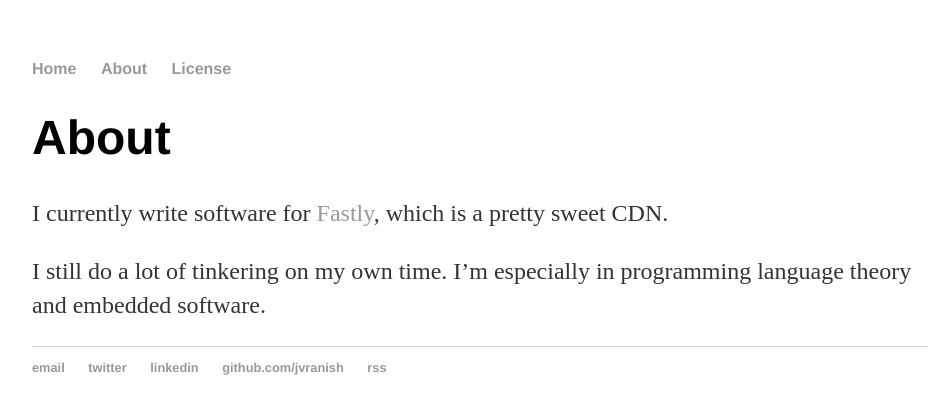
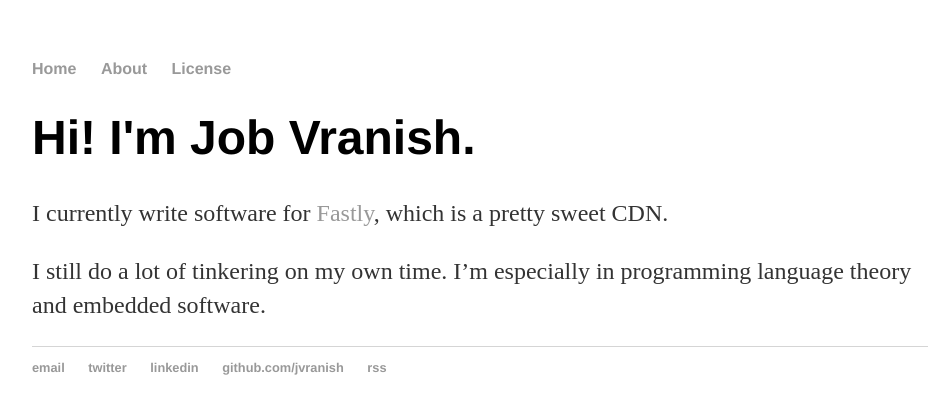
Before and after one commit to jvranish/blog, a Jekyll site: the page built from about/index.html, in a window 1280 px wide. Shown: the top 414 px of the page, without its empty margins (160-1101 px from the left). Built offline with Jekyll 4.4.1, drawn with Linux system fonts in a browser that asks for light colours.

Commit message:
updated about

```diff
--- a/about/index.html
+++ b/about/index.html
@@ -3,7 +3,7 @@ layout: default
 title: Job Vranish
 ---
 <div class="blurb">
-	<h1>About</h1>
+	<h1>Hi! I'm Job Vranish.</h1>
 	<p>I currently write software for <a ref="https://www.fastly.com/">Fastly</a>, which is a pretty sweet CDN.</p>
 	<p>I still do a lot of tinkering on my own time. I’m especially in programming language theory and embedded software.</p>
 </div>
```
